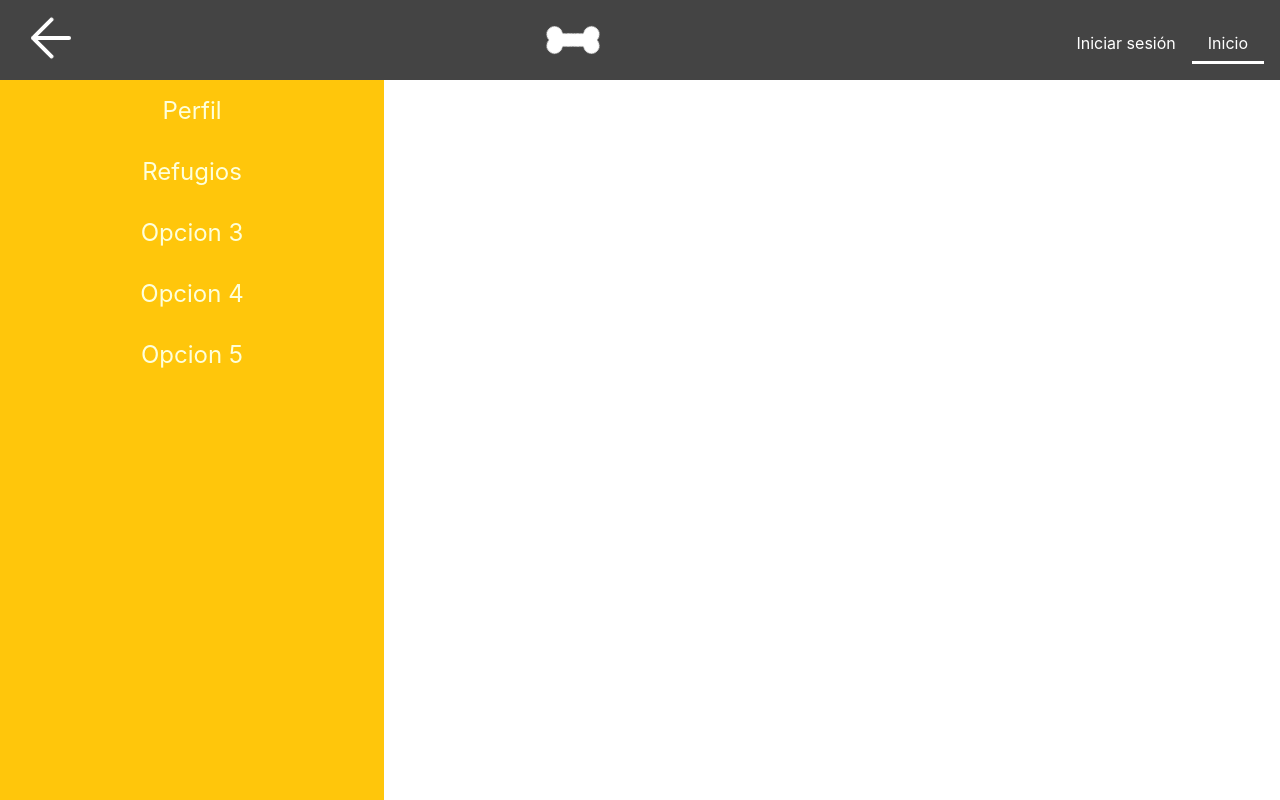
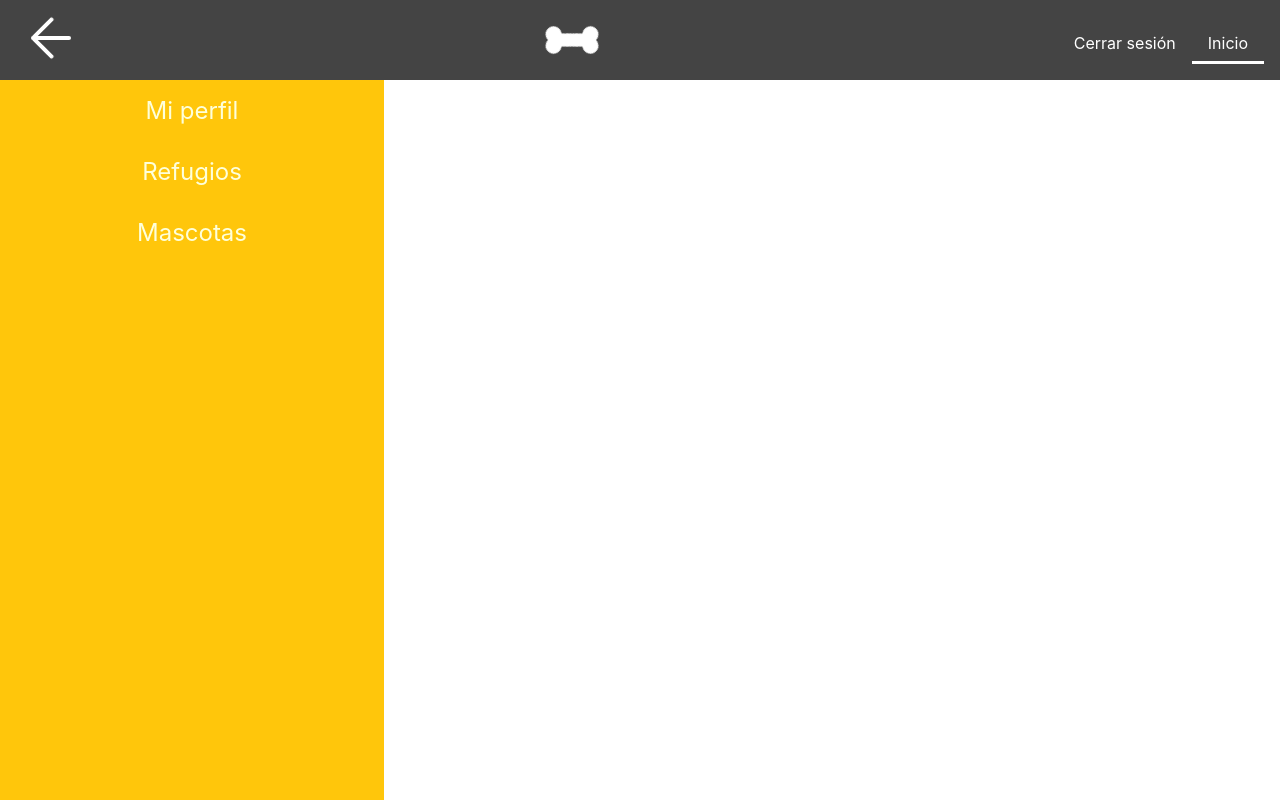
Before and after one commit to Amigos-Informaticos/PetMe, a React (Create React App) app: page / in a window 1280 px wide. Both pictures are taken after a click on the button 51 px from the left and 40 px from the top of the page. Built offline with nearby package versions, Linux system fonts and the light colour scheme.

Commit message:
Integración con el contexto autorización

```diff
--- a/src/components/MenuCabecera.jsx
+++ b/src/components/MenuCabecera.jsx
@@ -1,20 +1,27 @@
-import React from 'react';
+import React, { useContext } from 'react';
 import {NavLink} from 'react-router-dom';
 import logoCabecera from '../assets/dog_bone.png';
+import AuthContext from '../context/AuthContext';
 import HamburgerButton from './HamburgerButton';
 import './MenuCabecera.css';
 
-const MenuCabecera = () => (
+const MenuCabecera = () => {
+  const {auth, signout} = useContext(AuthContext);
+  return(
   <>
     <header className = "header">
     <HamburgerButton panel=".panel" hamburgerButton=".hamburger-button" panelOption=".panel-options"/>
       <img src={logoCabecera} alt="hueso de perro"/>
       <nav className="option-group">
+        {auth ?
+        <NavLink exact className="option" to="/" onClick={signout}>Cerrar sesión</NavLink>:
         <NavLink exact className="option" activeClassName="header-link-active" to="/login">Iniciar sesión</NavLink>
+        }
         <NavLink exact className="option" activeClassName="header-link-active" to="/">Inicio</NavLink>
       </nav>
     </header>
-  </>
-);
+  </>);
+
+  };
 
 export default MenuCabecera;
--- a/src/components/MenuLateral.jsx
+++ b/src/components/MenuLateral.jsx
@@ -1,19 +1,22 @@
-import React from 'react';
+import React, { useContext } from 'react';
 import { Link } from 'react-router-dom';
+import AuthContext from '../context/AuthContext';
+import useSessionStorage from '../hooks/useSessionStorage';
 import './MenuLateral.css';
 
 const MenuLateral = () => {
+    const {auth} = useContext(AuthContext);
+    const {value:id, setValue:setId} = useSessionStorage('id');
+
     return (
         <aside className="panel aside-1">
             <nav className="nav-menu">
-                <Link to="/">Perfil</Link>
-                <Link to="/refugio">Refugios</Link>
-                <Link to="/">Opcion 3</Link>
-                <Link to="/">Opcion 4</Link>
-                <Link to="/">Opcion 5</Link>
+                {auth && <Link to={`/perfil/${id}`}>Mi perfil</Link>}
+                <Link to="/refugios">Refugios</Link>
+                <Link to="/mascotas">Mascotas</Link>
             </nav>
         </aside>
     )
 }
 
-export default MenuLateral
+export default MenuLateral;
```
